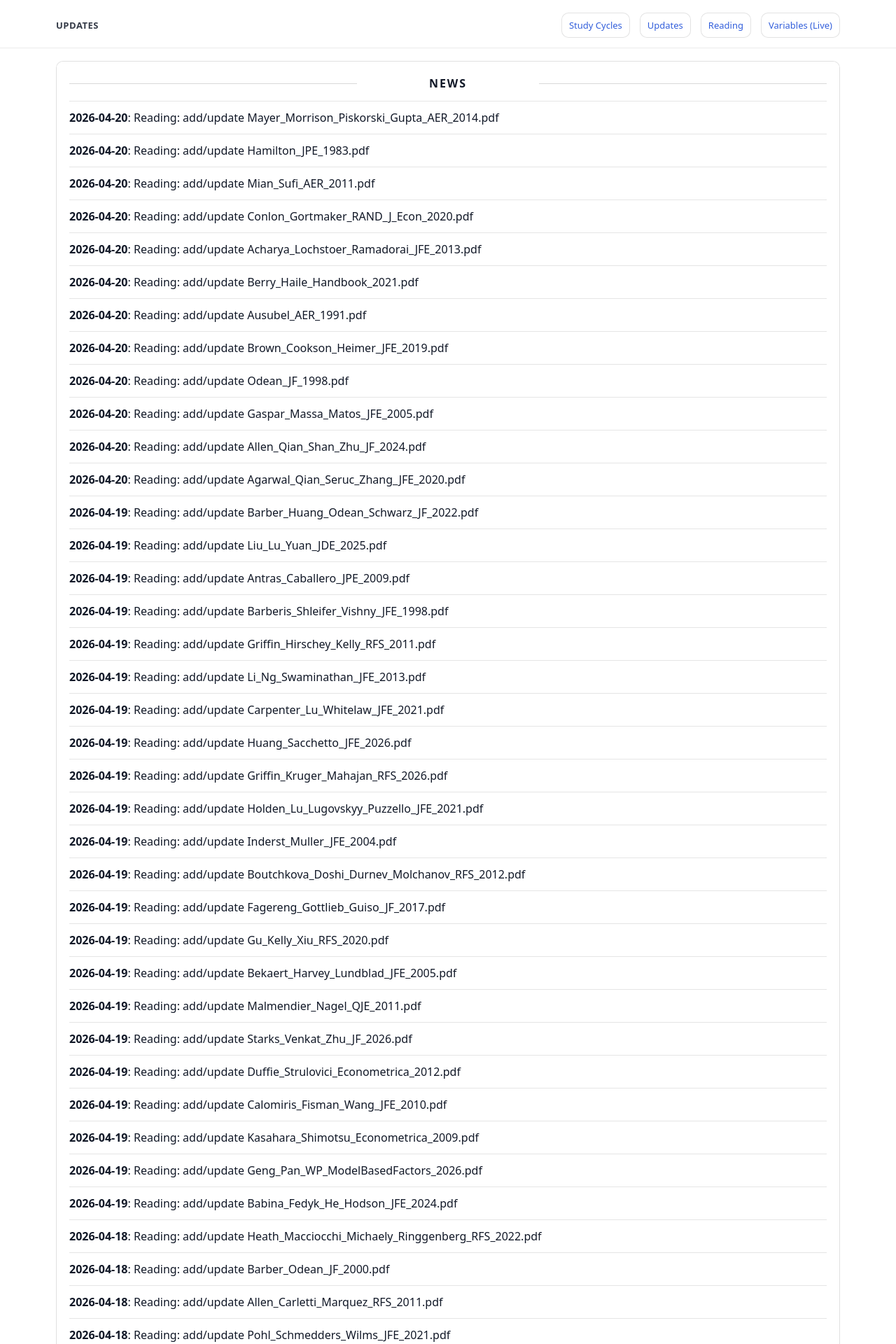
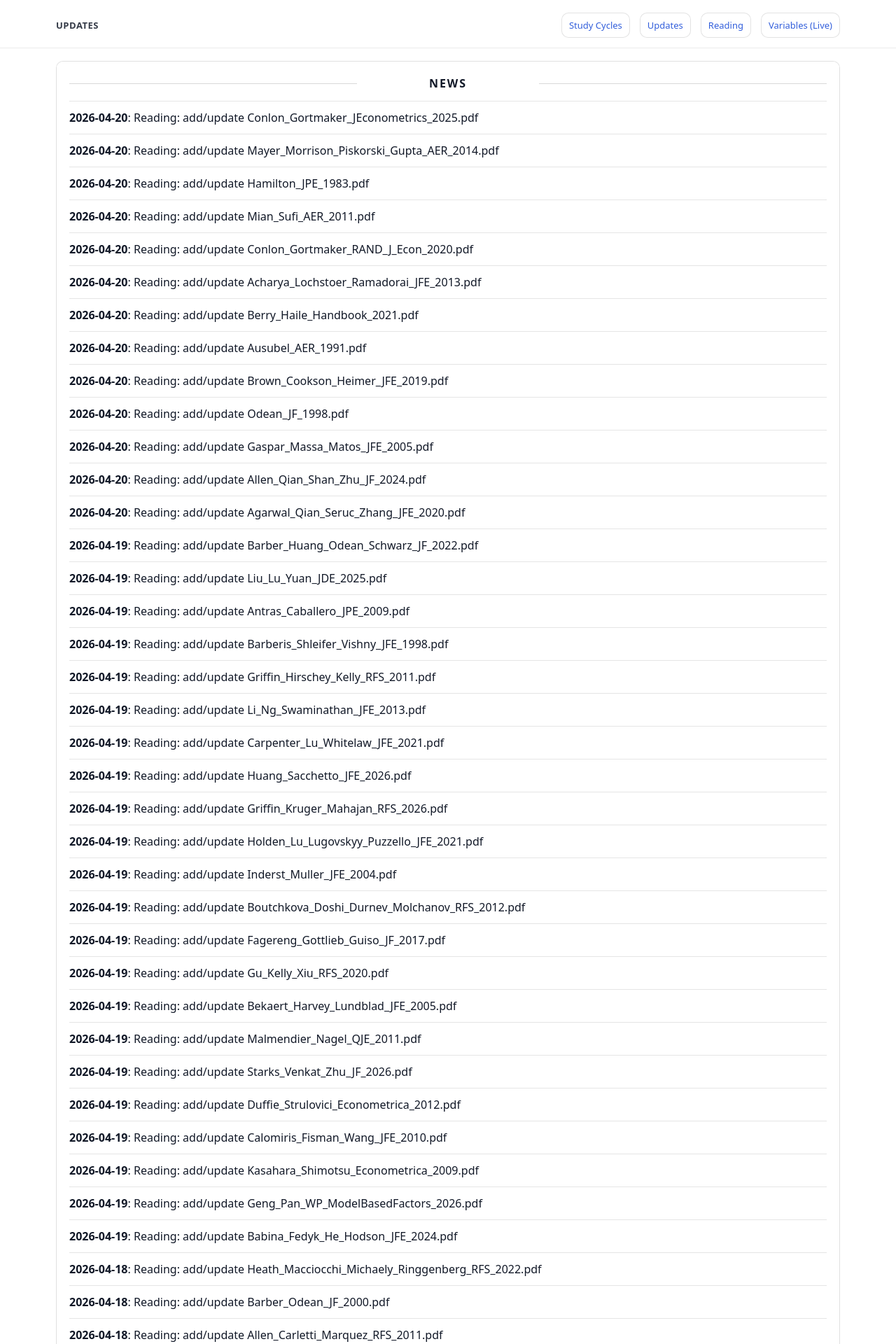
Before and after one commit to yaxinzn/study-archive, a Jekyll site: the page built from updates/index.md, in a window 1280 px wide. Shown: the top 1920 px of the page at 70% size. Built offline with Jekyll 4.4.1, drawn with Linux system fonts in a browser that asks for light colours; some of the changed text lies outside the part shown.

Commit message:
chore: update NEWS feed

```diff
--- a/_data/news.yml
+++ b/_data/news.yml
@@ -1,4 +1,7 @@
 # Auto-generated update history (sorted newest -> oldest). Do not edit manually.
+- ts: "1776682724"
+  date: "2026-04-20"
+  title: "Reading: add/update Conlon_Gortmaker_JEconometrics_2025.pdf"
 - ts: "1776682664"
   date: "2026-04-20"
   title: "Reading: add/update Mayer_Morrison_Piskorski_Gupta_AER_2014.pdf"
```
